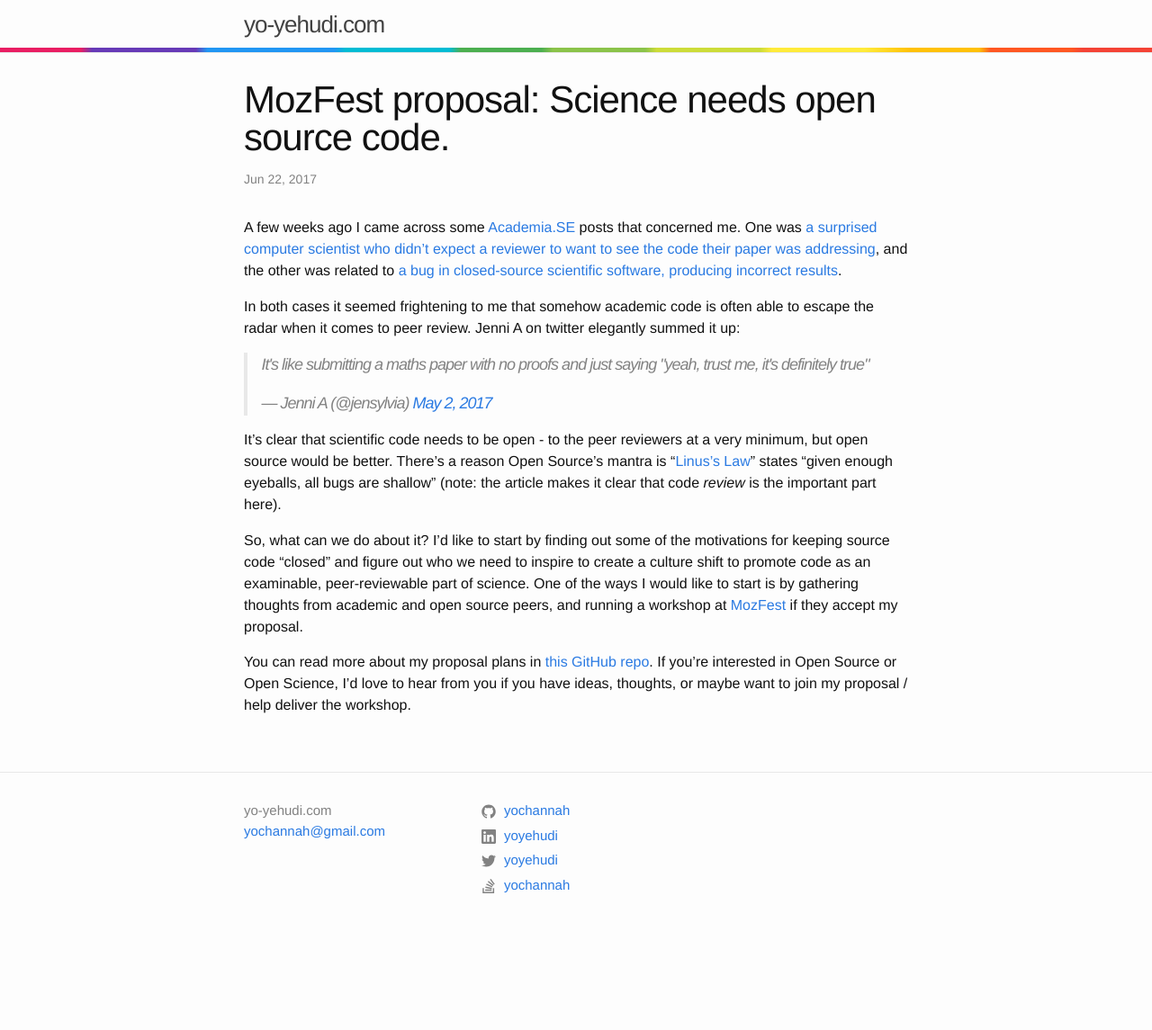
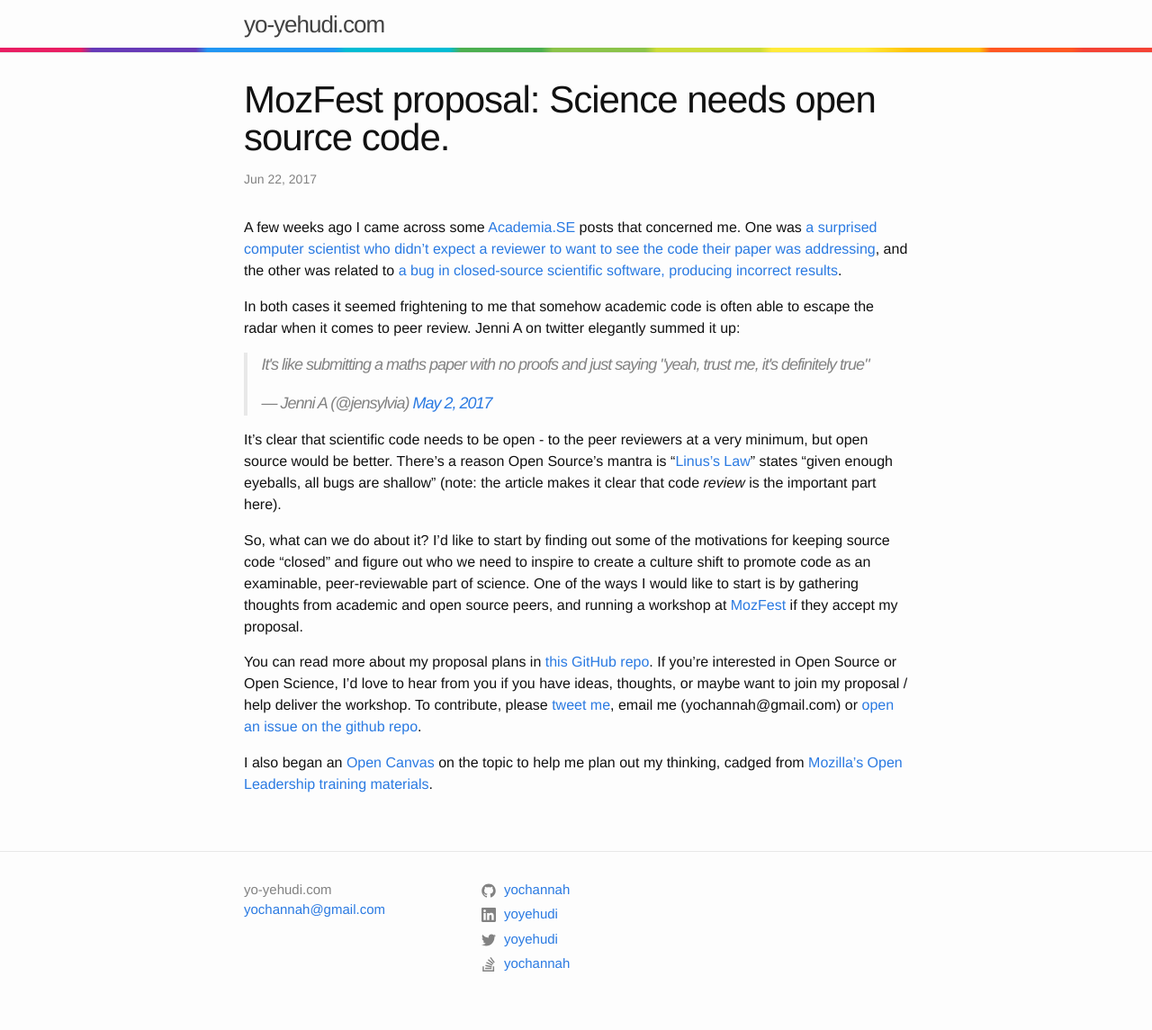
Before and after one commit to yochannah/yo-yehudi.com, a Jekyll site: the page built from _posts/2017-06-22-mozefest-proposal.markdown, in a window 1280 px wide. Shown: the whole page at 90% size. Built offline with Jekyll 4.4.1, drawn with Linux system fonts in a browser that asks for light colours; comment, search, counter and statistics services are not loaded; before the commit the page ends 1057 px from its top, so only the background shows below that.

Commit message:
added contributing notes and open canvas

```diff
--- a/_posts/2017-06-22-mozefest-proposal.markdown
+++ b/_posts/2017-06-22-mozefest-proposal.markdown
@@ -16,4 +16,6 @@ It's clear that scientific code needs to be open - to the peer reviewers at a ve
 
 So, what can we do about it? I'd like to start by finding out some of the motivations for keeping source code "closed" and figure out who we need to inspire to create a culture shift to promote code as an examinable, peer-reviewable part of science. One of the ways I would like to start is by gathering thoughts from academic and open source peers, and running a workshop at [MozFest](https://mozillafestival.org/proposals) if they accept my proposal.
 
-You can read more about my proposal plans in [this GitHub repo](https://github.com/yochannah/code-is-science/blob/master/mozfest.md). If you're interested in Open Source or Open Science, I'd love to hear from you if you have ideas, thoughts, or maybe want to join my proposal / help deliver the workshop.
+You can read more about my proposal plans in [this GitHub repo](https://github.com/yochannah/code-is-science/blob/master/mozfest.md). If you're interested in Open Source or Open Science, I'd love to hear from you if you have ideas, thoughts, or maybe want to join my proposal / help deliver the workshop. To contribute, please [tweet me](http://www.twitter.com/yoyehudi), email me (yochannah@gmail.com) or [open an issue on the github repo](https://github.com/yochannah/code-is-science/issues).
+
+I also began an [Open Canvas](https://docs.google.com/presentation/d/1pfPneFDQ_SnzpIRODfIugFarQt3i3_k5qYxNtmeJ0Ng/edit) on the topic to help me plan out my thinking, cadged from [Mozilla's Open Leadership training materials](https://mozilla.github.io/open-leadership-training-series/articles/opening-your-project/develop-an-open-project-strategy-with-open-canvas/).
```
